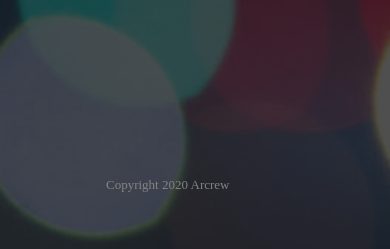
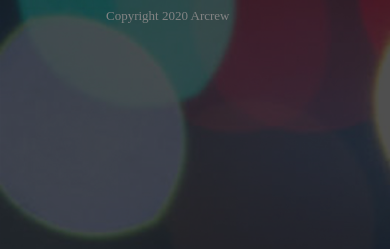
Before and after one commit to Arunick/arunick.github.io, a plain HTML site: page mobile.html in a window 390 px wide. Shown: the part 595-844 px from the top of the page. Drawn offline with Linux system fonts and the light colour scheme.

Commit message:
Update mobile.html

```diff
--- a/mobile.html
+++ b/mobile.html
@@ -511,7 +511,7 @@ a:visited{
 	#Copyright_2020_Arcrew {
 		position: absolute;
 		left: 106px;
-		top: 62%;
+		top: 690px;
 		overflow: visible;
 		width: 150px;
 		white-space: nowrap;
```
